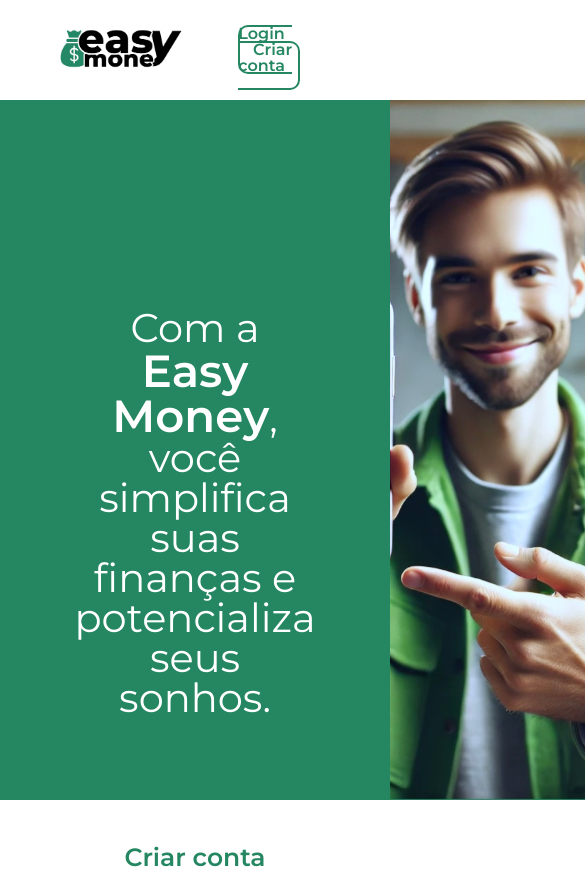
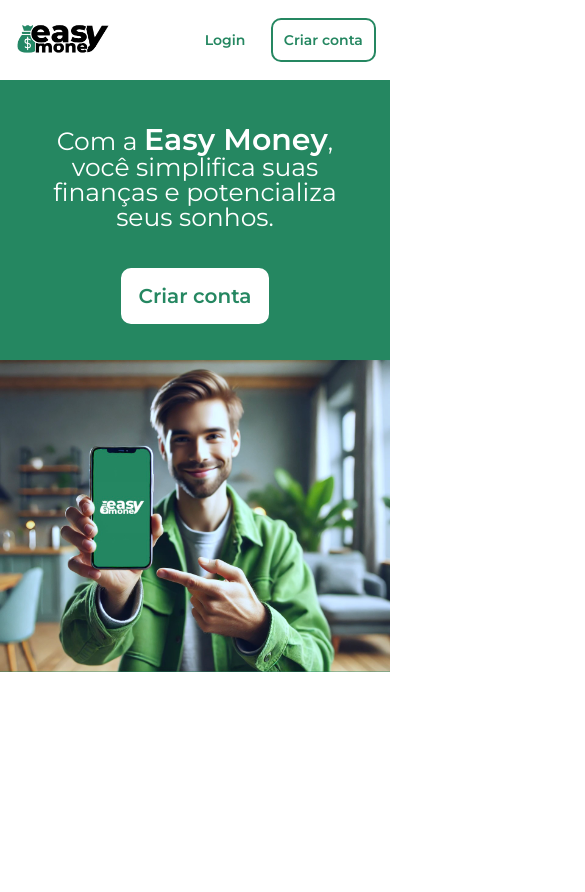
Before and after one commit to joaombvb/easymoney, a plain HTML site: page index.html in a window 390 px wide. Shown: the whole page, 585 px wide, since content can reach past the window. After the commit the page ends 844 px from the top, so only its background shows below. Drawn offline with Linux system fonts and the light colour scheme.

Commit message:
feat(style): adiciona responsividade

```diff
--- a/assets/css/pages/index/partials/header.css
+++ b/assets/css/pages/index/partials/header.css
@@ -1,5 +1,5 @@
 header {
-    width: 100vw;
+    width: 100%;
     height: 100px;
 
     background-color: var(--branco);
@@ -35,3 +35,24 @@
     background-color: var(--cor-primaria);
     color: var(--branco);
 }
+
+
+@media screen and (max-width: 425px) {
+    header {
+        height: 80px;
+    }
+
+    header img {
+        height: 60px;
+        margin: 0 0.5em;
+    }
+
+    header nav a {
+        margin-right: 1em;
+        font-size: 14px;
+    }
+
+    header nav :first-child {
+        margin-right: 1.5em;
+    }
+}
--- a/assets/css/pages/index/partials/section-1.css
+++ b/assets/css/pages/index/partials/section-1.css
@@ -50,3 +50,62 @@
     height: auto;
     object-fit: cover;
 }
+
+@media screen and (max-width: 1024px) {
+    .section-1 {
+        height: 600px;
+    }
+
+    .section-1 div {
+        margin-top: 4em;
+    }
+
+    .section-1 div h1 {
+        font-size: 30px;
+    }
+
+    .section-1 div h1 strong {
+        font-size: 35px;
+    }
+}
+
+@media screen and (max-width: 768px) {
+    .section-1 {
+        height: 800px;
+        flex-direction: column;
+        align-items: center;
+    }
+
+    .section-1 div {
+        margin-top: 0;
+    }
+
+    .section-1 div a {
+        margin: 0 0 2em;
+    }
+
+    .section-1 img {
+        max-width: none;
+        width: 100%;
+    }
+}
+
+@media screen and (max-width: 425px) {
+    .section-1 {
+        height: 600px;
+    }
+
+    .section-1 div h1 {
+        font-size: 25px;
+        margin: 1em 2em 1.5em;
+    }
+
+    .section-1 div h1 strong {
+        font-size: 30px;
+    }
+
+    .section-1 div a {
+        font-size: 20px;
+        margin: 0 0 1.8em;
+    }
+}
```
